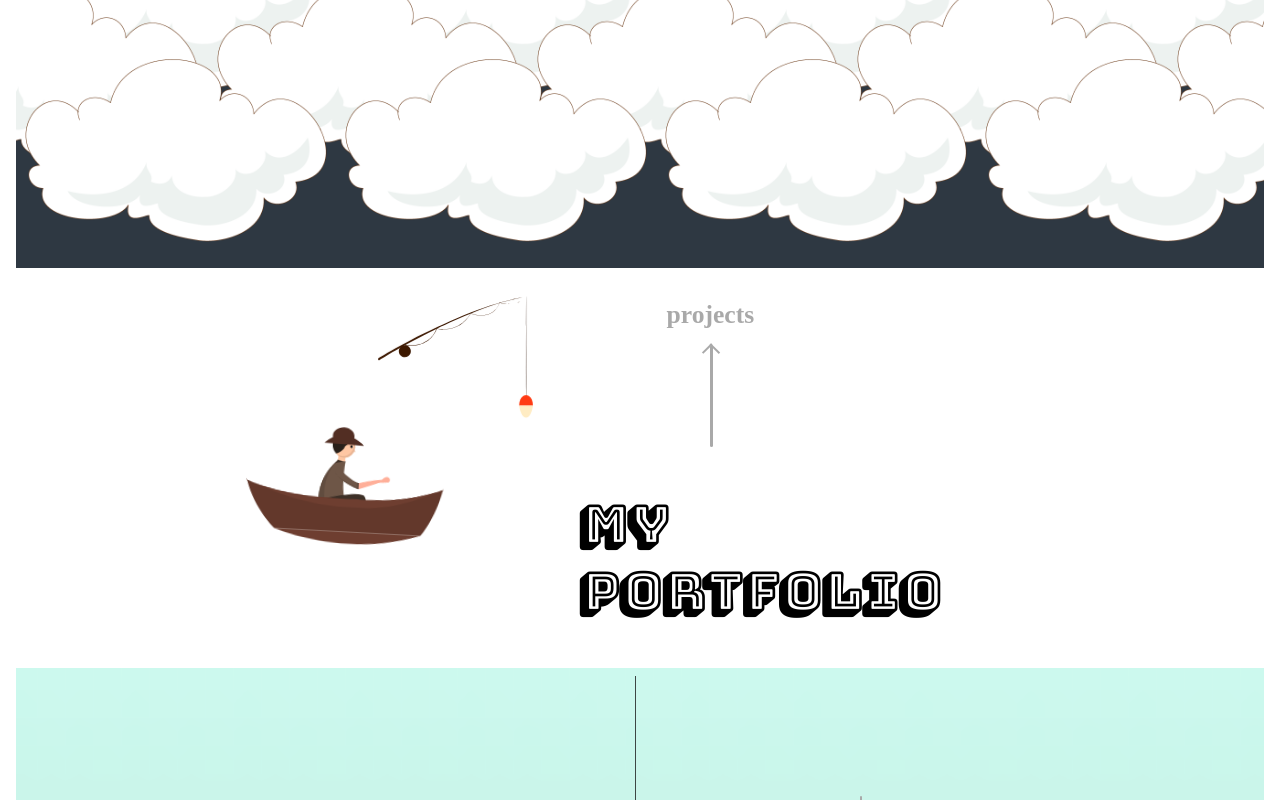
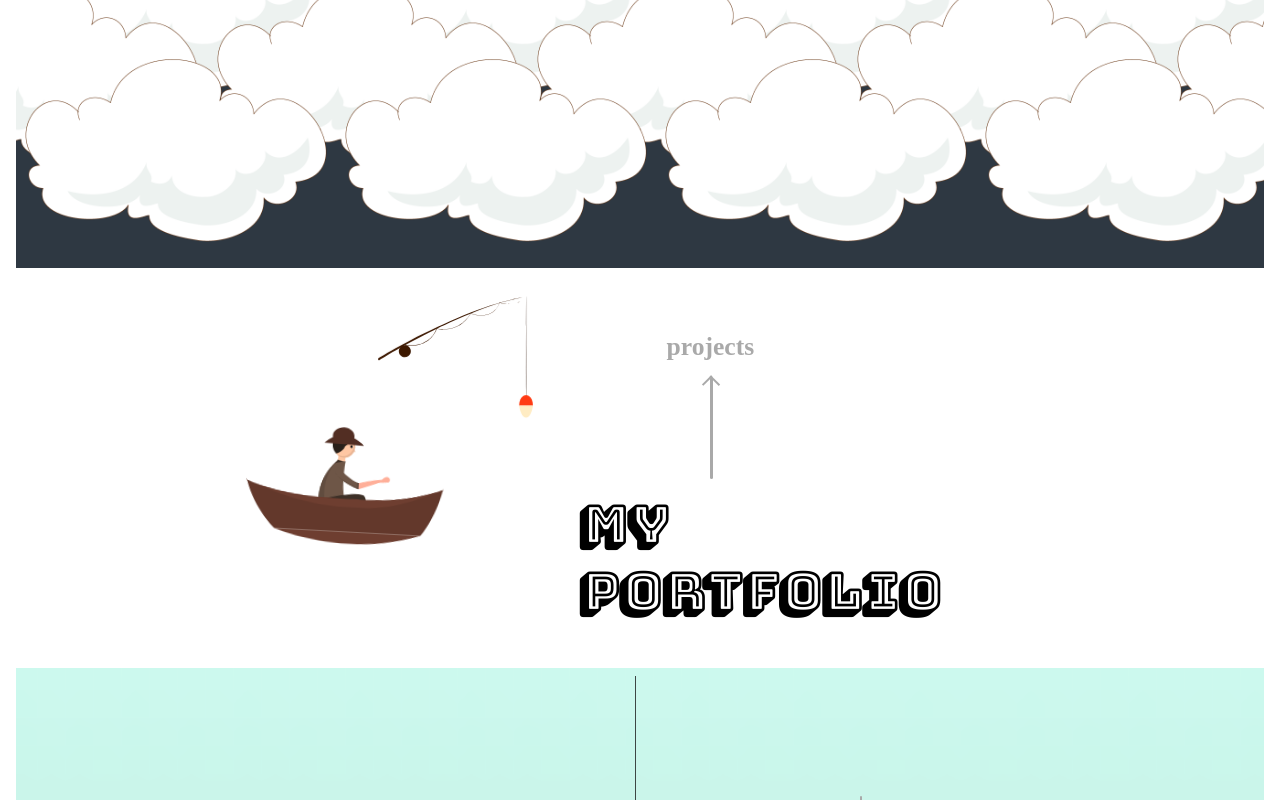
Before and after one commit to joethompson1/myPortfolio, a Vue app: page / in a window 1280 px wide. Shown: the part 812-1612 px from the top of the page. Built offline with nearby package versions, Linux system fonts and the light colour scheme; the HTML template or start-up script is replaced by a standard one.

Commit message:
experience page finished, made start on projects section

```diff
--- a/src/components/TitleSection.vue
+++ b/src/components/TitleSection.vue
@@ -75,7 +75,7 @@
         .projects-title {
             position: absolute;
             width: 11vw;
-            top: 2.5vw;
+            top: 5vw;
             left: 50%;
             z-index: -1;
             display: flex;
```
Also changed, not shown: 1 other file (tests, documents, lock files or other folders).
